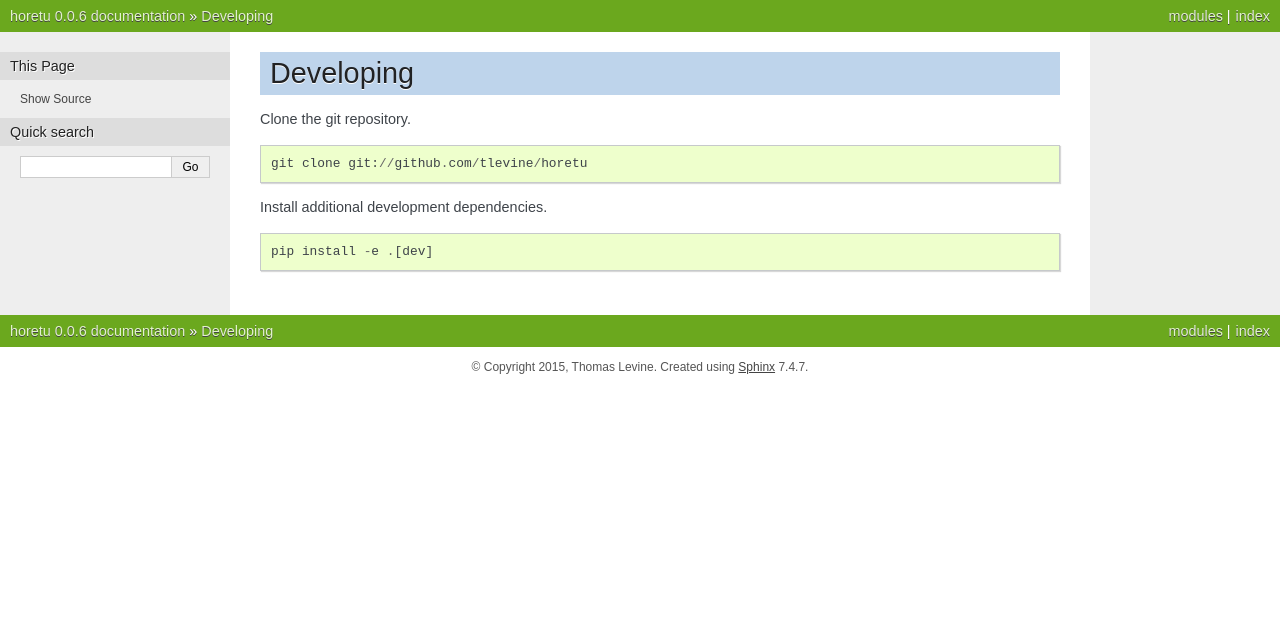
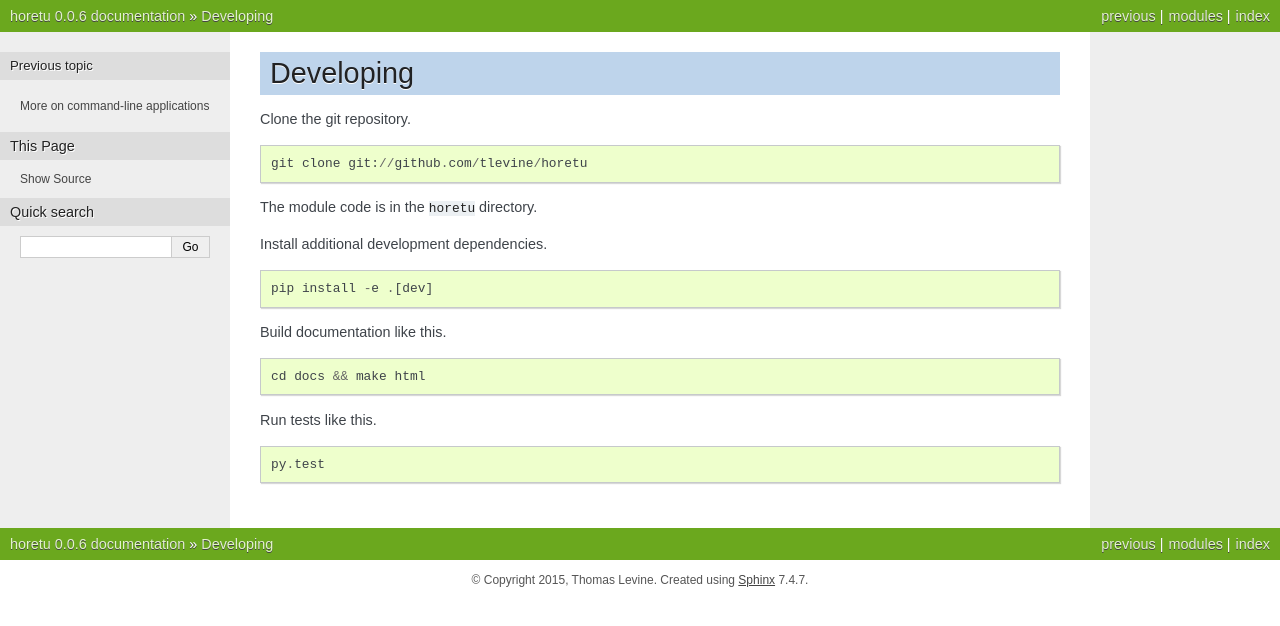
Before and after one commit to tlevine/horetu, a Sphinx documentation site: the page built from docs/developing.rst, in a window 1280 px wide. Shown: the top 626 px of the page. Built offline with Sphinx 7.4.7, drawn with Linux system fonts in a browser that asks for light colours.

Commit message:
document developing

```diff
--- a/docs/developing.rst
+++ b/docs/developing.rst
@@ -4,6 +4,16 @@ Clone the git repository. ::
 
     git clone git://github.com/tlevine/horetu
 
+The module code is in the ``horetu`` directory.
+
 Install additional development dependencies. ::
 
     pip install -e .[dev]
+
+Build documentation like this. ::
+
+    cd docs && make html
+
+Run tests like this. ::
+
+    py.test
--- a/docs/index.rst
+++ b/docs/index.rst
@@ -15,6 +15,7 @@ function.
     usage
     settings
     more
+    developing
 
 `Tom <https://thomaslevine.com>`_ occasionaly bangs arbitrarily on a
 `Dvorak keyboard <https://en.wikipedia.org/wiki/Dvorak_Simplified_Keyboard>`_
```
